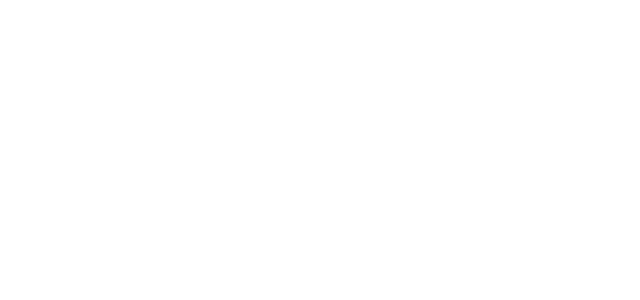
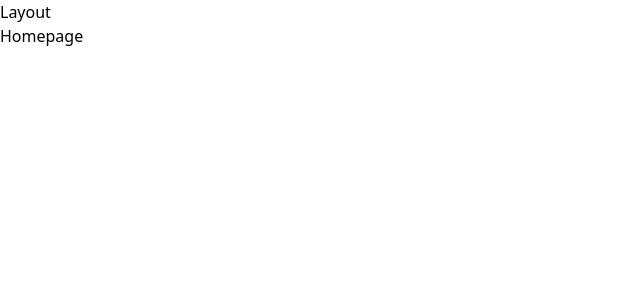
Before and after one commit to beMimg/PMG, a React (Create React App) app: page / in a window 1280 px wide. Shown: the top 300 px of the page, without its empty margins (0-640 px from the left). Built offline with nearby package versions, Linux system fonts and the light colour scheme.

Commit message:
Create basic routing and its functionality

```diff
--- a/package.json
+++ b/package.json
@@ -12,6 +12,7 @@
     "@types/react-dom": "^18.3.0",
     "react": "^18.3.1",
     "react-dom": "^18.3.1",
+    "react-router-dom": "^6.23.1",
     "react-scripts": "5.0.1",
     "typescript": "^4.9.5",
     "web-vitals": "^2.1.4"
--- /dev/null
+++ b/src/Router.tsx
@@ -0,0 +1,27 @@
+import { createBrowserRouter, RouterProvider } from "react-router-dom";
+import Layout from "./layout/Layout";
+import Homepage from "./pages/Homepage";
+import Nosotros from "./pages/Nosotros";
+import Testimonios from "./pages/Testimonios";
+import Servicios from "./pages/Servicios";
+import Contacto from "./pages/Contacto";
+import Empleo from "./pages/Empleo";
+
+const router = createBrowserRouter([
+  {
+    path: "/",
+    element: <Layout />,
+    children: [
+      { index: true, element: <Homepage /> },
+      { path: "nosotros", element: <Nosotros /> },
+      { path: "testimonios", element: <Testimonios /> },
+      { path: "servicios", element: <Servicios /> },
+      { path: "contacto", element: <Contacto /> },
+      { path: "empleo", element: <Empleo /> },
+    ],
+  },
+]);
+
+const RouterComponent = () => <RouterProvider router={router} />;
+
+export default RouterComponent;
--- a/src/index.tsx
+++ b/src/index.tsx
@@ -2,14 +2,15 @@
 import ReactDOM from "react-dom/client";
 import "./index.css";
 import App from "./App";
+import RouterComponent from "./Router";
 
 const root = ReactDOM.createRoot(
-  document.getElementById("root") as HTMLElement
+  document.getElementById("root") as HTMLElement,
 );
 root.render(
   <React.StrictMode>
-    <App />
-  </React.StrictMode>
+    <RouterComponent />
+  </React.StrictMode>,
 );
 
 // If you want to start measuring performance in your app, pass a function
--- /dev/null
+++ b/src/layout/Layout.tsx
@@ -0,0 +1,13 @@
+import React from "react";
+import { Outlet } from "react-router-dom";
+
+const Layout = () => {
+  return (
+    <>
+      <div>Layout</div>
+      <Outlet />
+    </>
+  );
+};
+
+export default Layout;
--- /dev/null
+++ b/src/pages/Contacto.tsx
@@ -0,0 +1,7 @@
+import React from "react";
+
+const Contacto = () => {
+  return <div>Contacto</div>;
+};
+
+export default Contacto;
--- /dev/null
+++ b/src/pages/Empleo.tsx
@@ -0,0 +1,7 @@
+import React from "react";
+
+const Empleo = () => {
+  return <div>Empleo</div>;
+};
+
+export default Empleo;
--- /dev/null
+++ b/src/pages/Homepage.tsx
@@ -0,0 +1,7 @@
+import React from "react";
+
+const Homepage = () => {
+  return <div>Homepage</div>;
+};
+
+export default Homepage;
--- /dev/null
+++ b/src/pages/Nosotros.tsx
@@ -0,0 +1,7 @@
+import React from "react";
+
+const Nosotros = () => {
+  return <div>Nosotros</div>;
+};
+
+export default Nosotros;
--- /dev/null
+++ b/src/pages/Servicios.tsx
@@ -0,0 +1,7 @@
+import React from "react";
+
+const Servicios = () => {
+  return <div>Servicios</div>;
+};
+
+export default Servicios;
--- /dev/null
+++ b/src/pages/Testimonios.tsx
@@ -0,0 +1,7 @@
+import React from "react";
+
+const Testimonios = () => {
+  return <div>Testimonios</div>;
+};
+
+export default Testimonios;
```
Also changed, not shown: 1 other file (tests, documents, lock files or other folders).
